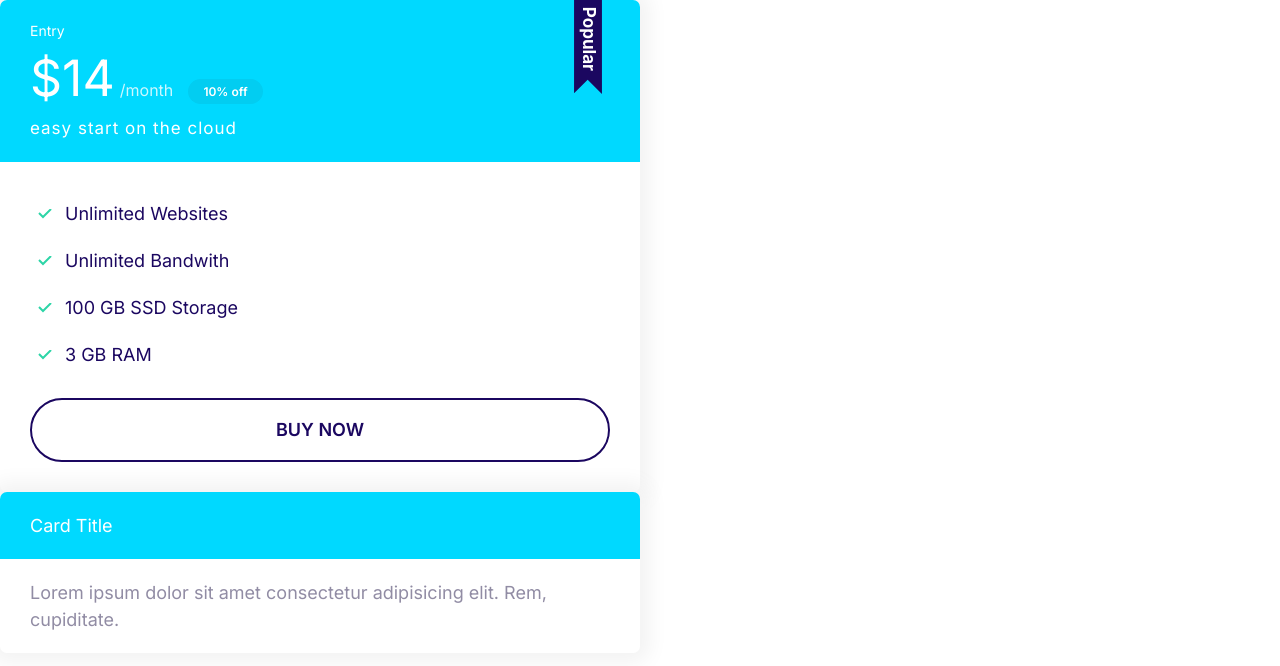
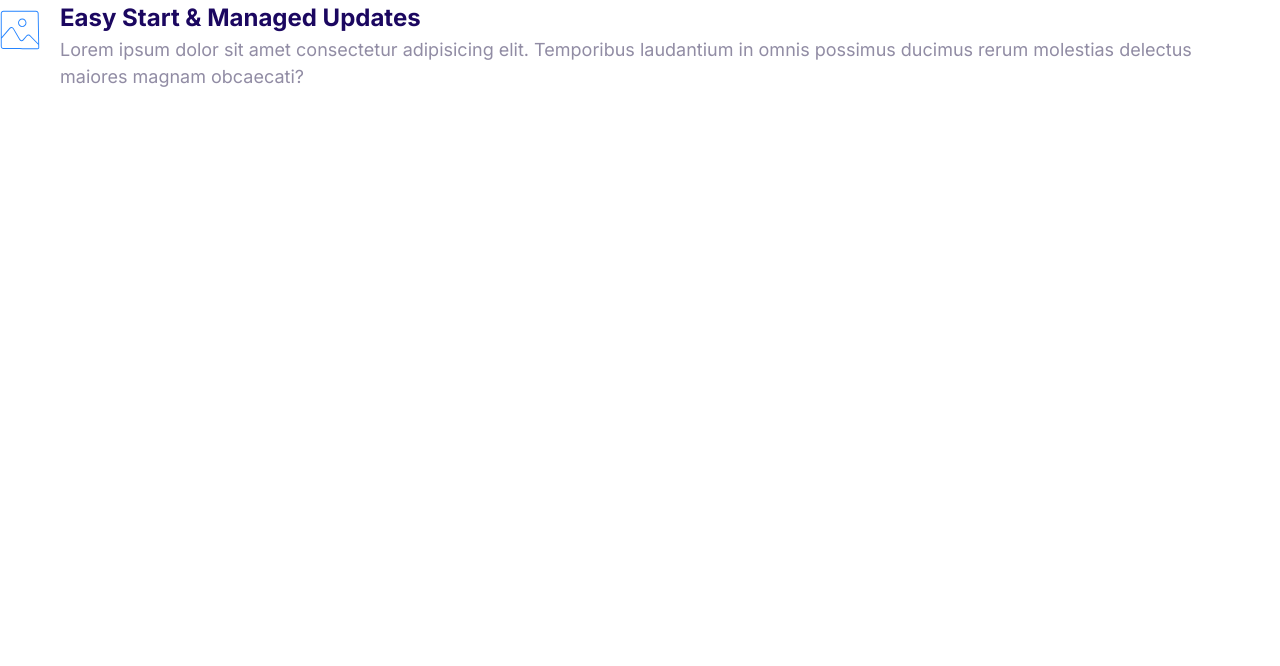
Before and after one commit to Hristakos/moshify, a plain HTML site: page index.html in a window 1280 px wide. Drawn offline with Linux system fonts and the light colour scheme.

Commit message:
media component and classes

```diff
--- a/css/styles.css
+++ b/css/styles.css
@@ -358,3 +358,21 @@ a {
     font-size: 1.7rem;
   }
 }
+
+/* media */
+
+.media {
+  display: flex;
+}
+
+.media__title {
+  margin: 0;
+}
+
+.media__body {
+  margin: 0 2rem;
+}
+
+.media__image {
+  margin-top: 1rem;
+}
--- a/index.html
+++ b/index.html
@@ -13,33 +13,16 @@
 </head>
 
 <body>
-    <div style="width: 50%;">
-        <div class="plan plan--popular">
-            <div class="card card--secondary">
-                <header class="card__header">
-                    <h3 class="plan__name">entry</h3>
-                    <span class="plan__price">$14</span>
-                    <span class="plan__billing-cycle">/month</span>
-                    <span class="badge badge--secondary badge--small">10% off</span>
-                    <span class="plan__description">easy start on the cloud</span>
-
-                </header>
-                <div class="card__body">
-                    <ul class="list list-tick">
-                        <li class="list__item">Unlimited Websites</li>
-                        <li class="list__item">Unlimited Bandwith</li>
-                        <li class="list__item">100 GB SSD Storage</li>
-                        <li class="list__item">3 GB RAM</li>
-                    </ul>
-                    <button class="btn btn--outline btn--block">Buy Now</button>
-                </div>
-            </div>
+    <div class="media">
+        <div class="media__image">
+            <svg class="icon icon--primary">
+                <use xlink:href="images/sprite.svg#snap"></use>
+            </svg>
         </div>
-        <div class="card card--secondary">
-            <header class="card__header">Card Title</header>
-            <div class="card__body">
-                Lorem ipsum dolor sit amet consectetur adipisicing elit. Rem, cupiditate.
-            </div>
+        <div class="media__body">
+            <h3 class="media__title">Easy Start & Managed Updates</h3>
+            <p>Lorem ipsum dolor sit amet consectetur adipisicing elit. Temporibus laudantium in omnis possimus ducimus
+                rerum molestias delectus maiores magnam obcaecati?</p>
         </div>
     </div>
 </body>
```
Also changed, not shown: components/media.html (added, +12 -0 lines).
